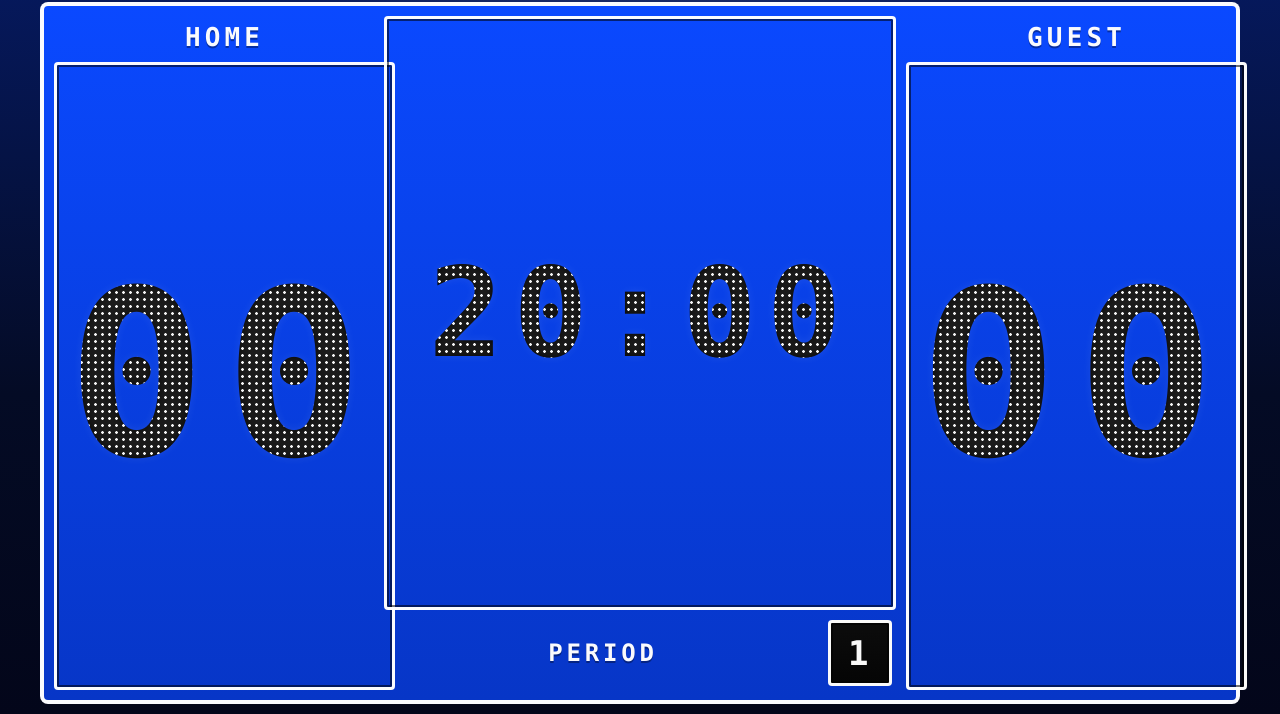
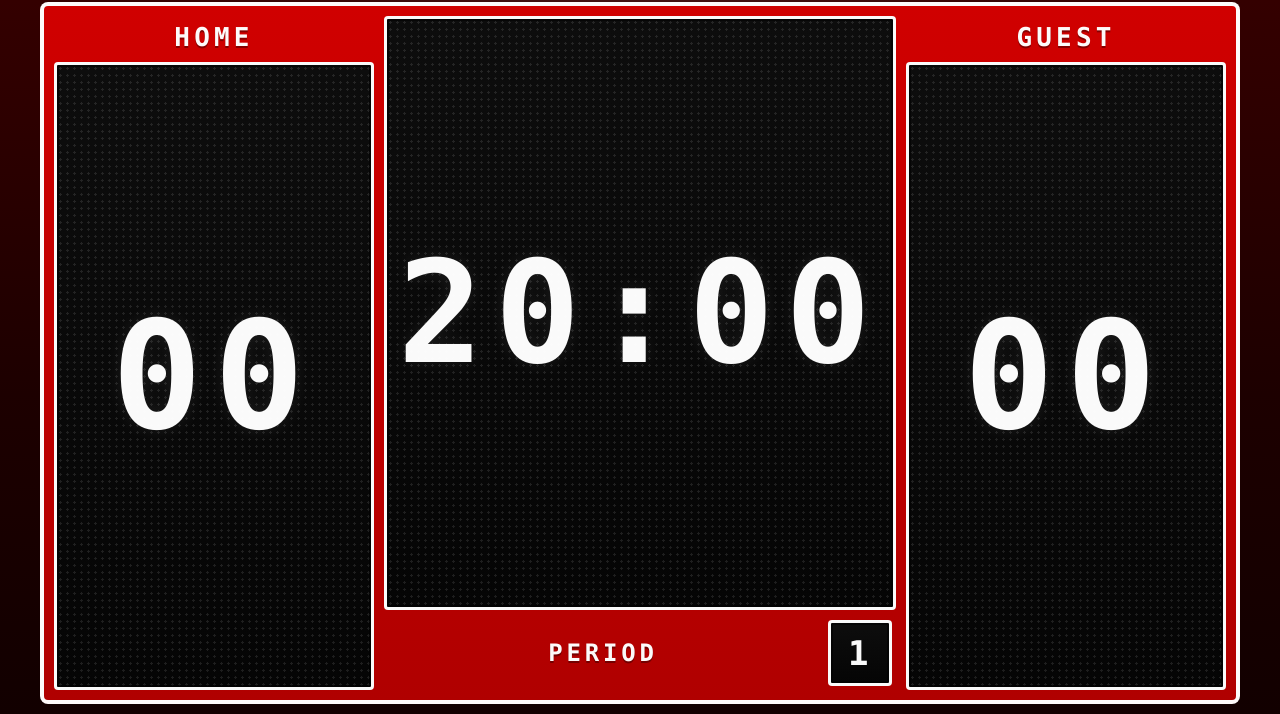
Before and after one commit to jimmyfigiel/TSScore, a plain HTML site: page index.html in a window 1280 px wide. Shown: the part 86-800 px from the top of the page. Drawn offline with Linux system fonts and the light colour scheme.

Commit message:
Add files via upload

```diff
--- a/app.js
+++ b/app.js
@@ -9,7 +9,7 @@
     awayScore: 0,
   });
 
-  const STORAGE_KEY = "trickshot_scoreboard_v6_rangers_style";
+  const STORAGE_KEY = "trickshot_scoreboard_v7_red_solid";
 
   let state = clone(DEFAULT_STATE);
   let undoStack = [];
@@ -165,22 +165,12 @@
     } catch { return false; }
   }
 
-  // ----- Dot-matrix text rendering support -----
-  function setDotText(el, text) {
-    // The visible text is in ::after via attr(data-text)
-    el.setAttribute("data-text", text);
-    // For accessibility / selection / debugging, keep real text too
-    el.textContent = text;
-  }
-
-  // ----- Auto-fit digits (prevents overlap) -----
-  function fitDotText(el, maxPx, minPx = 18) {
+  // ----- Auto-fit digits (CLOCK much bigger than SCORE) -----
+  function fitText(el, maxPx, minPx = 18) {
     const w = el.clientWidth;
     const h = el.clientHeight;
     if (w <= 0 || h <= 0) return;
 
-    // We measure by temporarily applying font-size to the button AND to its ::after via CSS var
-    // We'll drive ::after font-size using a CSS variable so it matches.
     let lo = minPx;
     let hi = Math.max(minPx, maxPx);
     let best = lo;
@@ -188,51 +178,31 @@
     for (let i = 0; i < 13; i++) {
       const mid = (lo + hi) / 2;
       el.style.fontSize = mid + "px";
-      el.style.setProperty("--fit", mid + "px");
-
-      // Create a hidden measurer span to avoid pseudo-element measurement inconsistencies
-      let m = el._measurer;
-      if (!m) {
-        m = document.createElement("span");
-        m.style.position = "absolute";
-        m.style.left = "-9999px";
-        m.style.top = "-9999px";
-        m.style.visibility = "hidden";
-        m.style.whiteSpace = "nowrap";
-        m.style.fontFamily = getComputedStyle(el).fontFamily;
-        m.style.fontWeight = getComputedStyle(el).fontWeight;
-        m.style.letterSpacing = getComputedStyle(el).letterSpacing;
-        m.style.lineHeight = "1";
-        document.body.appendChild(m);
-        el._measurer = m;
-      }
-      m.style.fontSize = mid + "px";
-      m.textContent = el.getAttribute("data-text") || el.textContent || "";
-
-      const fits = (m.offsetWidth <= w * 0.92) && (m.offsetHeight <= h * 0.92);
+      // fits if scroll does not exceed box
+      const fits = (el.scrollWidth <= w) && (el.scrollHeight <= h);
       if (fits) { best = mid; lo = mid; } else { hi = mid; }
     }
-
     el.style.fontSize = Math.floor(best) + "px";
-    el.style.setProperty("--fit", Math.floor(best) + "px");
   }
 
   function fitAllDigits() {
     requestAnimationFrame(() => {
-      const scoreMax = Math.min(homeScoreBtn.clientWidth * 0.78, homeScoreBtn.clientHeight * 0.80);
-      fitDotText(homeScoreBtn, scoreMax, 34);
-      fitDotText(awayScoreBtn, scoreMax, 34);
+      // SCORE: deliberately smaller (roughly half of prior)
+      const scoreMax = Math.min(homeScoreBtn.clientWidth * 0.48, homeScoreBtn.clientHeight * 0.52);
+      fitText(homeScoreBtn, scoreMax, 18);
+      fitText(awayScoreBtn, scoreMax, 18);
 
-      const clockMax = Math.min(clockBtn.clientWidth * 0.82, clockBtn.clientHeight * 0.84);
-      fitDotText(clockBtn, clockMax, 40);
+      // CLOCK: deliberately larger (roughly double of prior)
+      const clockMax = Math.min(clockBtn.clientWidth * 0.98, clockBtn.clientHeight * 0.98);
+      fitText(clockBtn, clockMax, 44);
     });
   }
 
   // ----- Render -----
   function render() {
-    setDotText(homeScoreBtn, format2(state.homeScore));
-    setDotText(awayScoreBtn, format2(state.awayScore));
-    setDotText(clockBtn, formatClock(state.clockSeconds));
+    homeScoreBtn.textContent = format2(state.homeScore);
+    awayScoreBtn.textContent = format2(state.awayScore);
+    clockBtn.textContent = formatClock(state.clockSeconds);
     periodBtn.textContent = state.period;
 
     undoBtn.disabled = undoStack.length === 0;
@@ -279,7 +249,7 @@
       wakeMini.style.boxShadow = "0 0 0 4px rgba(255,42,42,0.18)";
       return;
     }
-    wakeMini.style.background = "rgba(255,255,255,0.35)";
+    wakeMini.style.background = "rgba(255,255,255,0.40)";
     wakeMini.style.boxShadow = "0 0 0 4px rgba(0,0,0,0.12)";
   }
 
--- a/index.html
+++ b/index.html
@@ -3,7 +3,7 @@
 <head>
   <meta charset="utf-8" />
   <meta name="viewport" content="width=device-width, initial-scale=1, viewport-fit=cover" />
-  <meta name="theme-color" content="#0736c7" />
+  <meta name="theme-color" content="#b00000" />
   <meta name="description" content="Trick Shot Hockey Scoreboard" />
 
   <!-- iOS standalone support -->
@@ -17,13 +17,11 @@
   <title>Trick Shot Hockey</title>
 </head>
 <body>
-  <!-- Minimal HUD -->
   <div class="hud">
     <button class="hud__btn" id="menuBtn" aria-label="Open controls">☰</button>
     <div class="hud__wake" id="wakeMini" aria-label="Wake lock status"></div>
   </div>
 
-  <!-- Slide-up controls -->
   <div class="controls controls--hidden" id="controls" role="dialog" aria-label="Controls" aria-modal="true">
     <div class="controls__panel">
       <div class="controls__header">
@@ -51,12 +49,12 @@
         <section class="panel" id="scoreboard" aria-label="Main scoreboard">
           <div class="col col--home" id="homeBox">
             <div class="label label--side">HOME</div>
-            <button class="digits digits--score dot" id="homeScoreBtn"
+            <button class="digits digits--score" id="homeScoreBtn"
               aria-label="Home score. Tap to add 1. Double tap to undo last action.">00</button>
           </div>
 
           <div class="col col--center" id="centerBox">
-            <button class="digits digits--clock dot" id="clockBtn" aria-label="Main clock. Tap to subtract two minutes.">20:00</button>
+            <button class="digits digits--clock" id="clockBtn" aria-label="Main clock. Tap to subtract two minutes.">20:00</button>
 
             <div class="periodRow" aria-label="Period row">
               <div class="label label--period">PERIOD</div>
@@ -66,7 +64,7 @@
 
           <div class="col col--away" id="awayBox">
             <div class="label label--side">GUEST</div>
-            <button class="digits digits--score dot" id="awayScoreBtn"
+            <button class="digits digits--score" id="awayScoreBtn"
               aria-label="Guest score. Tap to add 1. Double tap to undo last action.">00</button>
           </div>
         </section>
--- a/service-worker.js
+++ b/service-worker.js
@@ -1,4 +1,4 @@
-const CACHE_NAME = "trickshot-scoreboard-v6-rangers-style";
+const CACHE_NAME = "trickshot-scoreboard-v7-red-solid";
 const ASSETS = [
   "./",
   "./index.html",
--- a/styles.css
+++ b/styles.css
@@ -1,16 +1,15 @@
-/* Rangers-style scoreboard (no logos) with responsive portrait/landscape
-   - Landscape: HOME | CLOCK/PERIOD | GUEST
-   - Portrait:  CLOCK across top, scores under, PERIOD below clock
-   - Dot-matrix digits via background-clip pattern
+/* Red scoreboard theme with SOLID white digits
+   - Portrait + landscape responsive
+   - Clock digits intentionally much larger than scores (reinforced by JS fitting)
 */
 
 :root{
-  --blue: #0736c7;
-  --blue2: #0a49ff;
+  --red: #b00000;
+  --red2: #d00000;
   --white: rgba(255,255,255,0.98);
-  --whiteSoft: rgba(255,255,255,0.86);
+  --whiteSoft: rgba(255,255,255,0.88);
   --black: #050505;
-  --black2: #0c0c0c;
+  --black2: #0d0d0d;
 
   --borderOuter: 4px;
   --borderInner: 3px;
@@ -25,7 +24,7 @@
   height: 100%;
   margin: 0;
   background: radial-gradient(900px 600px at 50% 0%, rgba(255,255,255,0.10) 0%, rgba(255,255,255,0.02) 40%, rgba(0,0,0,0) 70%),
-              linear-gradient(180deg, #061b66, #040b25 60%, #03061a);
+              linear-gradient(180deg, #390000, #1d0000 60%, #120000);
   color: var(--white);
   overflow: hidden;
   overscroll-behavior: none;
@@ -57,7 +56,7 @@
 }
 
 .topbar{
-  background: linear-gradient(180deg, #0a49ff, #0736c7);
+  background: linear-gradient(180deg, var(--red2), var(--red));
   border: var(--borderOuter) solid var(--white);
   border-radius: var(--r);
   padding: 10px 14px;
@@ -75,9 +74,8 @@
   text-shadow: 0 2px 0 rgba(0,0,0,0.35);
 }
 
-/* Main panel border like the screenshot */
 .panel{
-  background: linear-gradient(180deg, #0a49ff, #0736c7);
+  background: linear-gradient(180deg, var(--red2), var(--red));
   border: var(--borderOuter) solid var(--white);
   border-radius: var(--r);
   padding: 10px;
@@ -96,7 +94,6 @@
 #centerBox{ grid-area: center; }
 #awayBox{ grid-area: away; }
 
-/* Portrait: clock spans top row, scores below */
 @media (orientation: portrait){
   .panel{
     grid-template-columns: 1fr 1fr;
@@ -107,7 +104,6 @@
   }
 }
 
-/* Columns */
 .col{
   min-width: 0;
   min-height: 0;
@@ -115,39 +111,28 @@
   gap: 10px;
   align-content: start;
 }
-.col--home, .col--away{
-  grid-template-rows: auto 1fr;
-}
-.col--center{
-  grid-template-rows: 1fr auto;
-}
+.col--home, .col--away{ grid-template-rows: auto 1fr; }
+.col--center{ grid-template-rows: 1fr auto; }
 
-/* Labels like HOME / GUEST */
 .label{
   font-family: var(--mono);
   color: var(--white);
   text-shadow: 0 2px 0 rgba(0,0,0,0.35);
   letter-spacing: 0.16em;
-  font-weight: 900;
+  font-weight: 1000;
   text-transform: uppercase;
   text-align: center;
 }
-.label--side{
-  font-size: clamp(14px, 2.2vw, 26px);
-  padding-top: 6px;
-}
-.label--period{
-  font-size: clamp(14px, 2.0vw, 24px);
-}
+.label--side{ font-size: clamp(14px, 2.2vw, 26px); padding-top: 6px; }
+.label--period{ font-size: clamp(14px, 2.0vw, 24px); }
 
-/* Digits container base */
+/* Digits panels - SOLID white text */
 .digits{
   appearance: none;
   border: var(--borderInner) solid var(--white);
   border-radius: 4px;
   background:
-    /* "off dots" */
-    radial-gradient(circle, rgba(255,255,255,0.15) 0 1.3px, rgba(0,0,0,0) 1.4px) 0 0 / 7px 7px,
+    radial-gradient(circle, rgba(255,255,255,0.10) 0 1.2px, rgba(0,0,0,0) 1.3px) 0 0 / 7px 7px,
     linear-gradient(180deg, var(--black2), var(--black));
   box-shadow: inset 0 0 0 2px rgba(0,0,0,0.55);
   width: 100%;
@@ -165,62 +150,14 @@
   font-weight: 1000;
   letter-spacing: 0.08em;
   line-height: 1.0;
-  color: transparent; /* dots will render via background-clip */
+  color: var(--white);
+  text-shadow: 0 0 18px rgba(255,255,255,0.08);
 }
 
-/* "ON dots" for the text itself */
-.digits.dot{
-  background-image:
-    radial-gradient(circle, rgba(255,255,255,0.18) 0 1.3px, rgba(0,0,0,0) 1.4px),
-    linear-gradient(180deg, var(--black2), var(--black));
-  background-size: 7px 7px, auto;
-  background-position: 0 0, 0 0;
-}
+/* Base sizes (JS will enforce relative scaling) */
+.digits--score{ font-size: 48px; }  /* smaller */
+.digits--clock{ font-size: 120px; } /* larger */
 
-/* Text dot pattern */
-.digits.dot{
-  -webkit-text-fill-color: transparent;
-  -webkit-background-clip: text;
-  background-clip: text;
-}
-
-/* To keep the panel's "off dots" visible we wrap text with pseudo layer (below) */
-.digits::before{
-  content: attr(data-off);
-  display: none;
-}
-
-/* We do the dot-matrix text using a pseudo-element so the button can keep the "off dots" background */
-.digits.dot{
-  position: relative;
-  color: transparent;
-}
-.digits.dot::after{
-  content: attr(data-text);
-  position: absolute;
-  inset: 0;
-  display: grid;
-  place-items: center;
-  padding: 10px;
-  border-radius: 4px;
-  /* bright dots */
-  background: radial-gradient(circle, rgba(255,255,255,0.95) 0 1.35px, rgba(0,0,0,0) 1.45px) 0 0 / 7px 7px;
-  -webkit-background-clip: text;
-  background-clip: text;
-  color: transparent;
-  text-shadow: 0 0 10px rgba(255,255,255,0.08);
-  letter-spacing: inherit;
-  font-family: inherit;
-  font-weight: inherit;
-  line-height: inherit;
-  pointer-events: none;
-}
-
-/* Sizes (JS will overwrite font-size to fit) */
-.digits--score{ font-size: 90px; }
-.digits--clock{ font-size: 96px; }
-
-/* Period row (center bottom) */
 .periodRow{
   display: grid;
   grid-template-columns: 1fr auto;
@@ -250,7 +187,7 @@
 }
 .periodBox:active{ transform: translateY(1px); }
 
-/* HUD styling */
+/* HUD */
 .hud{
   position: fixed;
   top: max(10px, env(safe-area-inset-top));
@@ -263,11 +200,11 @@
 .hud__btn{
   appearance: none;
   border: 2px solid rgba(255,255,255,0.9);
-  background: rgba(0,0,0,0.25);
+  background: rgba(0,0,0,0.22);
   color: var(--white);
   border-radius: 10px;
   padding: 8px 10px;
-  font-weight: 900;
+  font-weight: 1000;
   font-size: 18px;
   cursor: pointer;
   user-select: none;
@@ -278,7 +215,7 @@
   width: 12px;
   height: 12px;
   border-radius: 999px;
-  background: rgba(255,255,255,0.35);
+  background: rgba(255,255,255,0.40);
   box-shadow: 0 0 0 4px rgba(0,0,0,0.12);
 }
 
@@ -303,8 +240,8 @@
   position: relative;
   border-top-left-radius: 18px;
   border-top-right-radius: 18px;
-  border: 2px solid rgba(255,255,255,0.8);
-  background: rgba(6, 15, 45, 0.96);
+  border: 2px solid rgba(255,255,255,0.85);
+  background: rgba(35, 0, 0, 0.96);
   box-shadow: 0 -18px 40px rgba(0,0,0,0.55);
   padding: 14px;
   transform: translateY(18px);
@@ -346,7 +283,7 @@
 }
 .controls__note{
   margin-top: 10px;
-  color: rgba(255,255,255,0.85);
+  color: rgba(255,255,255,0.9);
   font-size: 12px;
   line-height: 1.35;
 }
```
Also changed, not shown: icons/icon-192.png, icons/icon-512.png, manifest.webmanifest.
